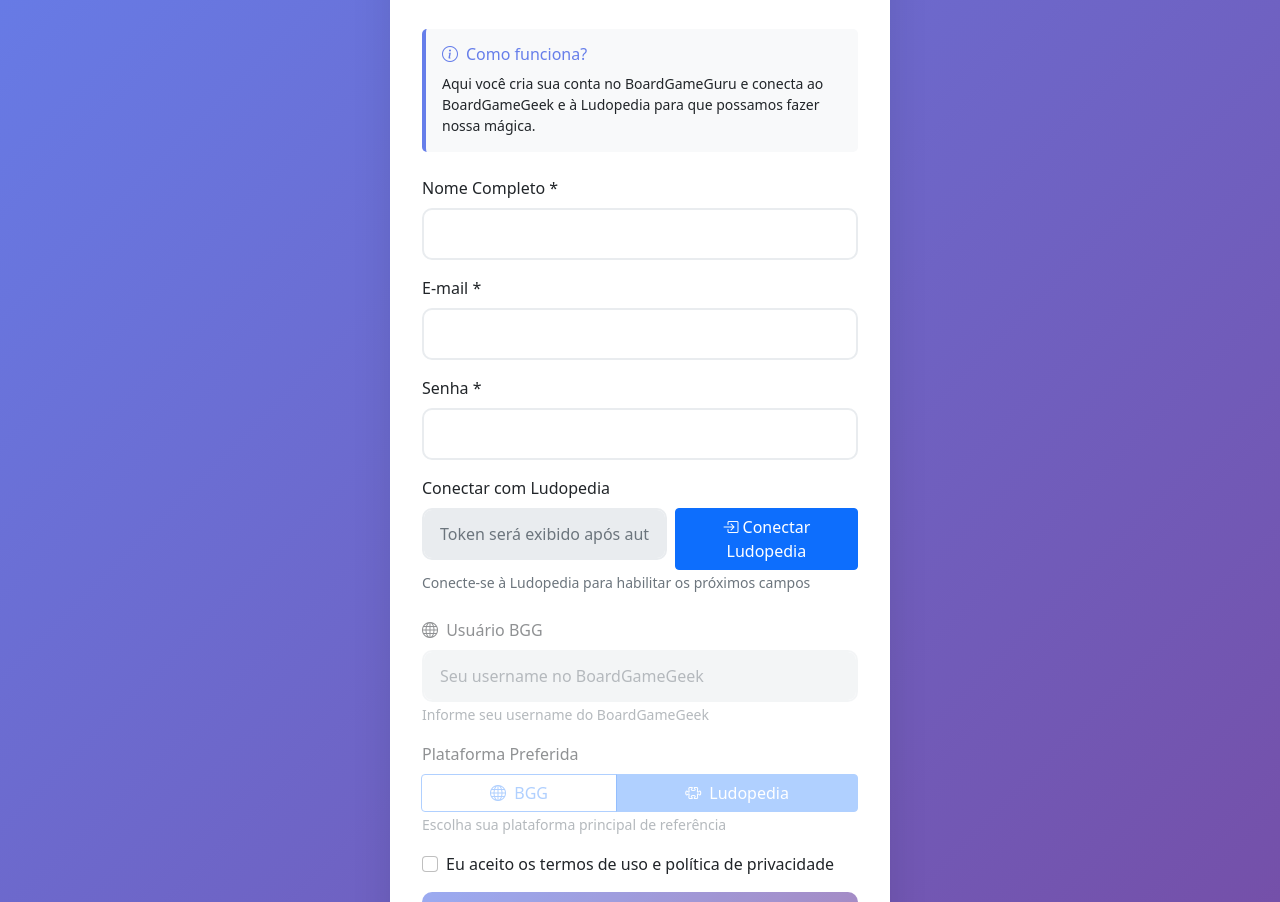
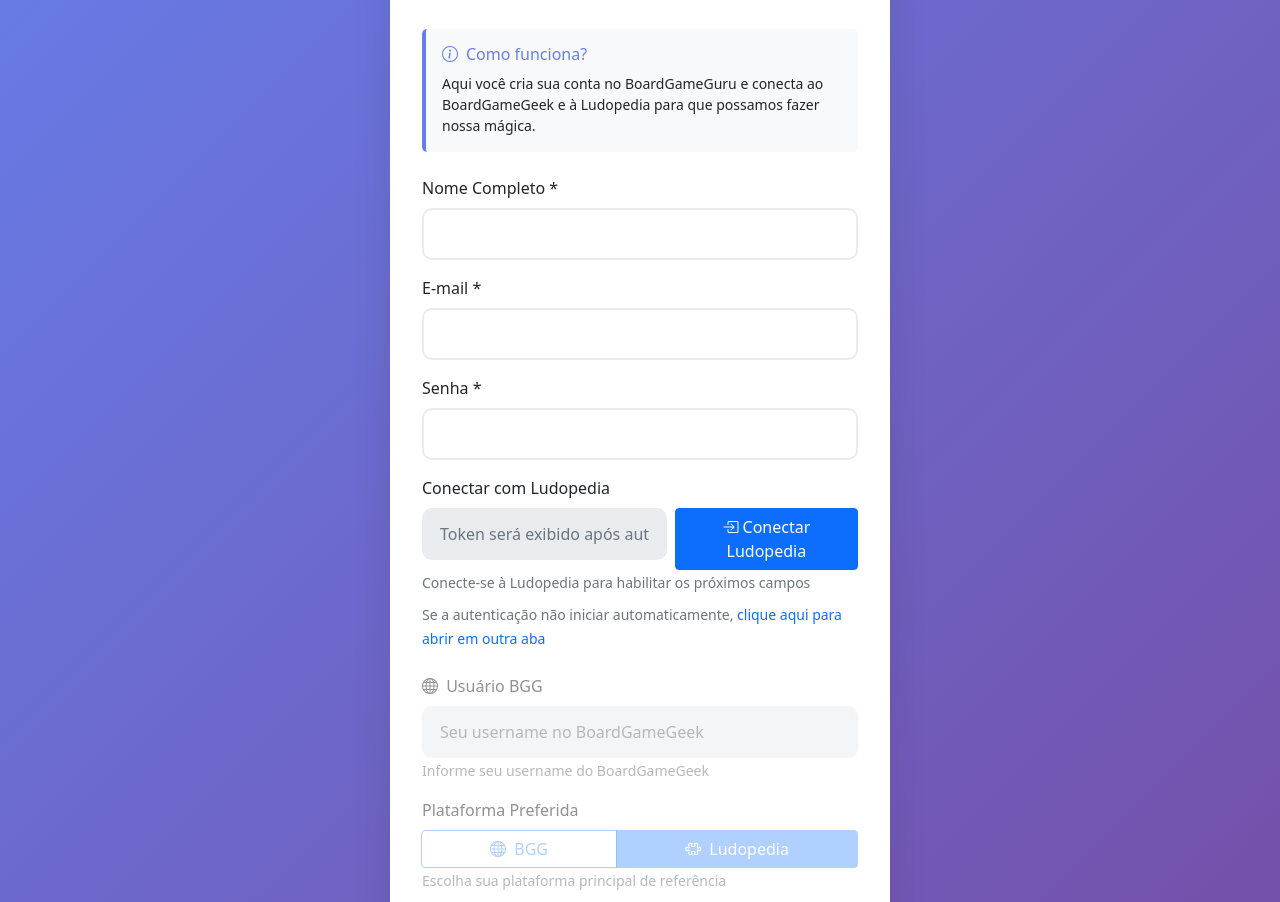
Before and after one commit to BoliveiraBR/ludo-bgg-sync, a website: page src/interfaces/web/public/cadastro.html in a window 1280 px wide. Shown: the part 177-1079 px from the top of the page. Drawn offline with nearby package versions, Linux system fonts and the light colour scheme.

Commit message:
Alternativa ao pop-up na tela de cadastro para cadastro especialmente em dispositivos móveis.

```diff
--- a/src/interfaces/web/public/cadastro.html
+++ b/src/interfaces/web/public/cadastro.html
@@ -150,6 +150,14 @@
                             </button>
                         </div>
                         <small class="text-muted">Conecte-se à Ludopedia para habilitar os próximos campos</small>
+                        <div class="mt-2">
+                            <small class="text-muted">
+                                Se a autenticação não iniciar automaticamente,
+                                <a href="/api/auth/ludopedia" target="_blank" class="text-decoration-none">
+                                    clique aqui para abrir em outra aba
+                                </a>
+                            </small>
+                        </div>
                     </div>
 
                     <!-- Campos que são habilitados após OAuth -->
```
